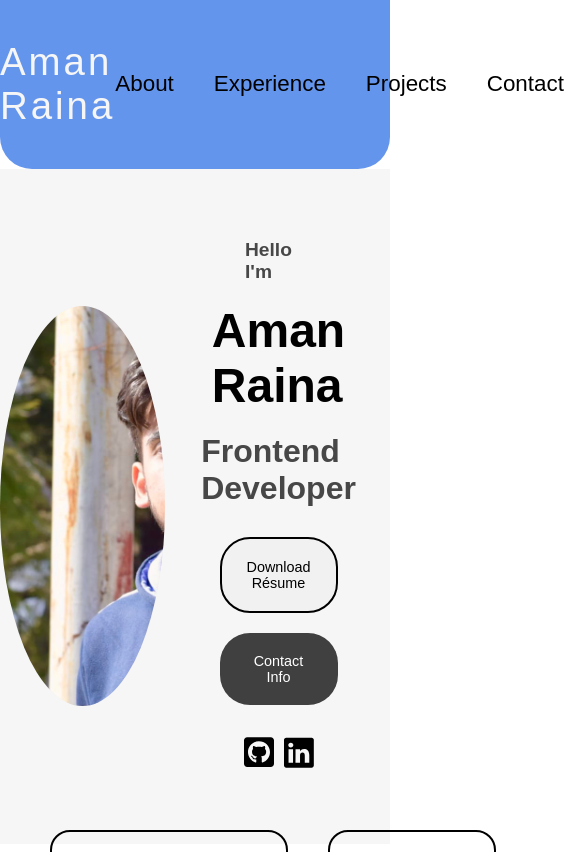
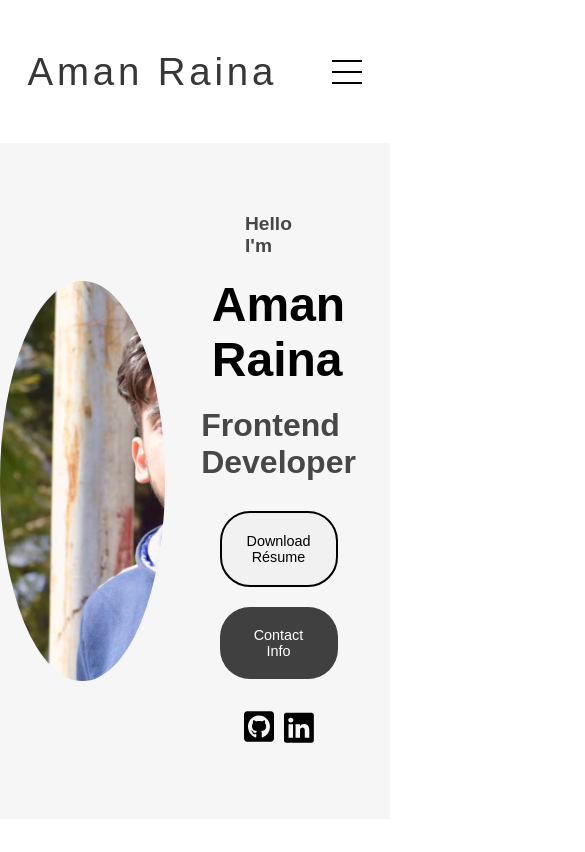
Before and after one commit to amanraina1/vue-portfolio-website, a Vue app: page / in a window 390 px wide. Shown: the top 852 px of the page, 585 px wide, since content can reach past the window. Built offline with nearby package versions, Linux system fonts and the light colour scheme.

Commit message:
added responsiveness in nav bar

```diff
--- a/src/App.vue
+++ b/src/App.vue
@@ -1,10 +1,10 @@
 <template>
   <Nav />
   <Header />
-  <About />
+  <!-- <About />
   <Experience />
   <Projects />
-  <Footer />
+  <Footer /> -->
 </template>
 <script>
 import Nav from "./components/Nav.vue";
--- a/src/components/Nav.vue
+++ b/src/components/Nav.vue
@@ -16,13 +16,157 @@
       </a>
     </ul>
   </nav>
+  <!-- Hamburger-menu -->
+  <nav id="hamburger-nav">
+    <div class="nav-brand">Aman Raina</div>
+    <div class="hamburger-menu">
+      <div
+        :class="{ open: showMenu }"
+        @click="showMenu = !showMenu"
+        class="hamburger-icon"
+      >
+        <span></span>
+        <span></span>
+        <span></span>
+      </div>
+      <div
+        class="menu-links"
+        :class="{ open: showMenu }"
+        @click="showMenu = !showMenu"
+      >
+        <li>
+          <a href="#about">About</a>
+        </li>
+        <li>
+          <a href="#experience">Experience</a>
+        </li>
+        <li>
+          <a href="#projects">Projects</a>
+        </li>
+        <li>
+          <a href="#footer">Contact</a>
+        </li>
+      </div>
+    </div>
+  </nav>
 </template>
+
 <script>
 export default {
   name: "Nav",
+  data() {
+    return {
+      showMenu: false,
+    };
+  },
 };
 </script>
+
 <style scoped>
+/* With hamburger css */
+#hamburger-nav {
+  display: none;
+}
+
+.hamburger-menu {
+  position: relative;
+  display: inline-block;
+}
+
+.hamburger-icon {
+  display: flex;
+  flex-direction: column;
+  justify-content: space-between;
+  height: 24px;
+  width: 30px;
+  cursor: pointer;
+}
+
+.hamburger-icon span {
+  width: 100%;
+  height: 2px;
+  background-color: black;
+  transition: all 0.3 ease-in-out;
+}
+
+.menu-links {
+  position: absolute;
+  top: 100%;
+  right: 0;
+  background-color: white;
+  width: fit-content;
+  color: #383737;
+  max-height: 0;
+  overflow: hidden;
+  transition: all 0.3 ease-in-out;
+}
+
+.menu-links a {
+  display: block;
+  padding: 10px;
+  text-align: center;
+  font-size: 1.5rem;
+  color: black;
+  text-decoration: none;
+  transition: all 0.3 ease-in-out;
+}
+
+.menu-links li {
+  list-style: none;
+}
+
+.menu-links.open {
+  max-height: 300px;
+}
+
+.hamburger-icon.open span:first-child {
+  transform: rotate(45deg) translate(10px, 5px);
+}
+
+.hamburger-icon.open span:last-child {
+  transform: rotate(-45deg) translate(10px, -5px);
+}
+
+.hamburger-icon.open span:nth-child(2) {
+  opacity: 0;
+}
+
+.hamburger-icon span:first-child {
+  transform: none;
+}
+
+.hamburger-icon span:first-child {
+  opacity: 1;
+}
+
+.hamburger-icon span:first-child {
+  transform: none;
+}
+
+/* Media Queries */
+@media screen and (max-width: 1200px) {
+  #nav {
+    display: none;
+  }
+
+  #hamburger-nav {
+    display: flex;
+    width: 100%;
+  }
+}
+
+/* Without hamburger css */
+nav,
+.nav-links {
+  display: flex;
+}
+
+nav {
+  justify-content: space-around;
+  align-items: center;
+  height: 17vh;
+}
+
 .nav-container {
   /* margin-top: 5vh; */
   display: flex;
@@ -30,31 +174,37 @@ export default {
   align-items: center;
   background-color: cornflowerblue;
   width: 100%;
-  height: 20vh;
+  height: 17vh;
   border-bottom-left-radius: 2rem;
   border-bottom-right-radius: 2rem;
 }
+
 .nav-brand {
-  font-size: 2.4em;
+  font-size: 2.4rem;
   font-weight: 300;
-  cursor: pointer;
-  color: #f6f6f6;
-  letter-spacing: 3px;
+  cursor: default;
+  color: #383737;
+  letter-spacing: 0.1em;
 }
+
 .non-bullet {
   list-style: none;
   display: flex;
-  gap: 40px;
-  font-size: 1.4em;
+  gap: 2rem;
+  font-size: 1.5rem;
   font-weight: 500;
 }
+
 .non-bullet a li:hover {
   cursor: pointer;
   text-decoration: underline;
   transform: scale(1.1);
   transition: all 0.4s ease;
   color: #f6f6f6;
+  text-underline-offset: 1rem;
+  /* text-decoration-color: rgb(181, 181, 181); */
 }
+
 .nav-container ul a {
   text-decoration: none;
   color: black;
```
Also changed, not shown: src/Images/hamburger.svg (added).
